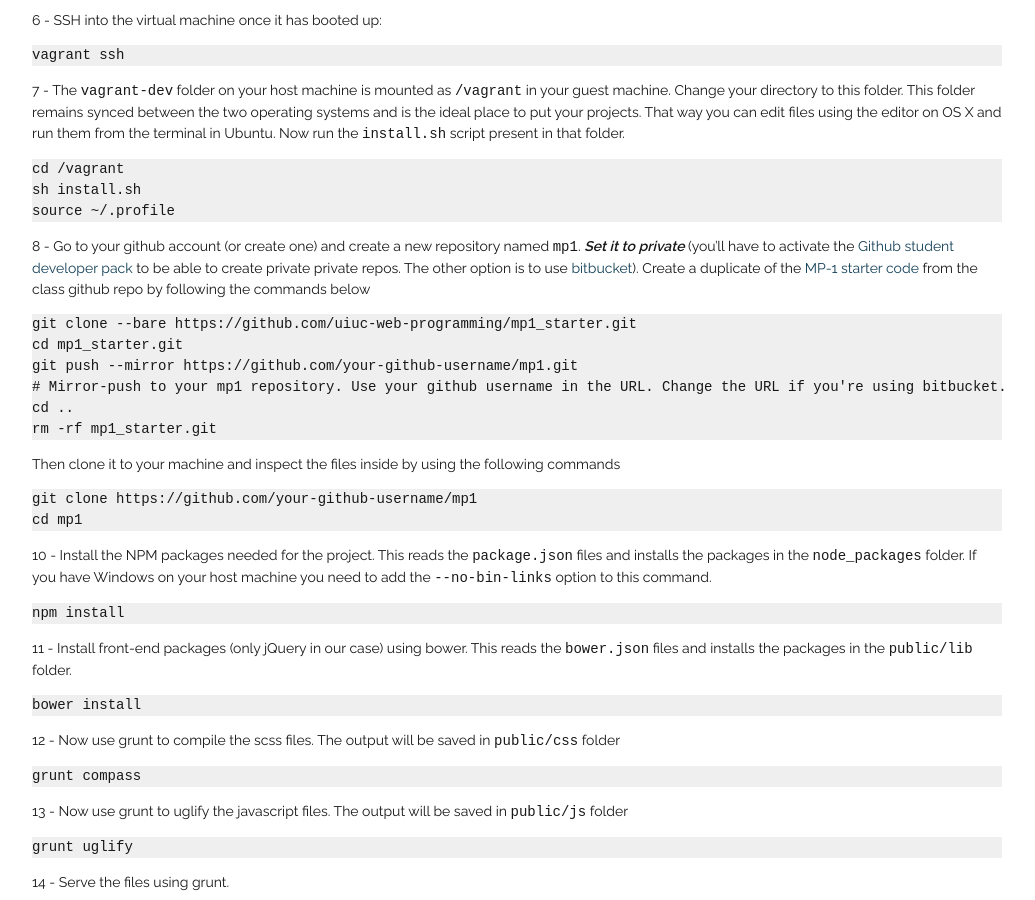
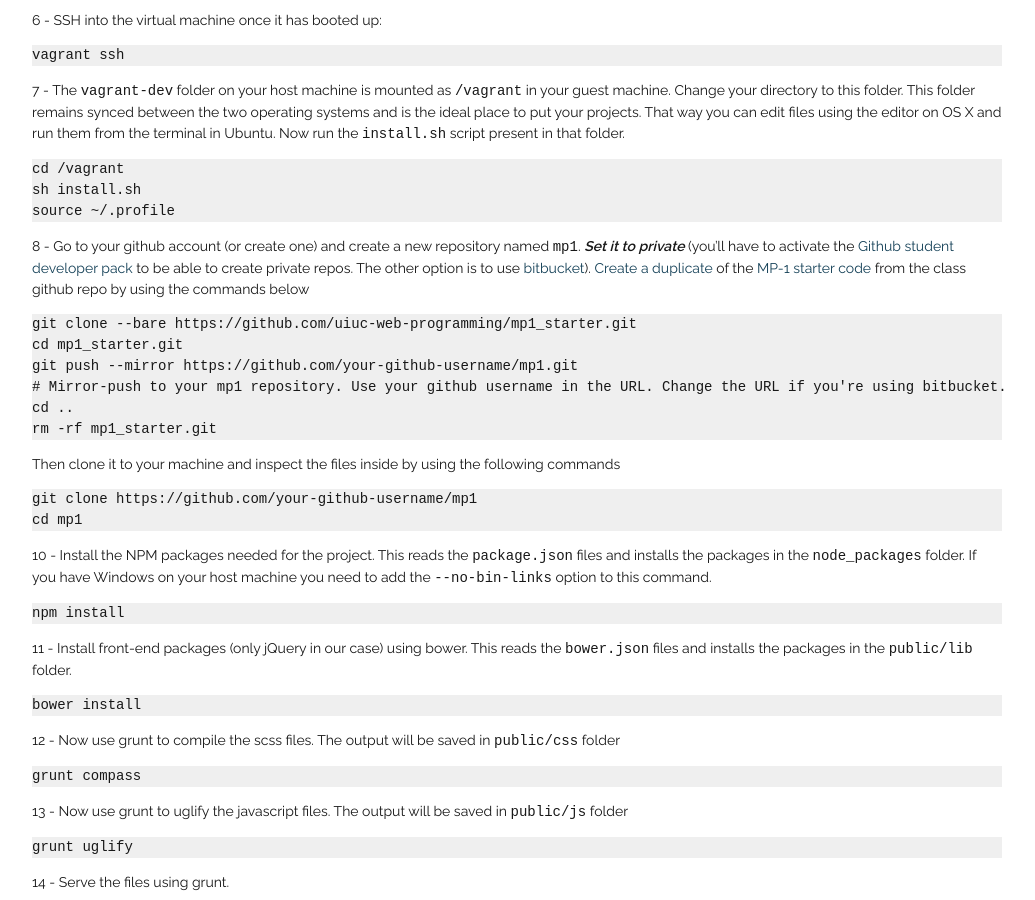
Before and after one commit to biplabdeka/fa2016, a Jekyll site: the page built from _posts/2015-1-28-Lab-1.md, in a window 1280 px wide and 900 px high, scrolled down 877 px. Shown: the whole window, without its empty margins (123-1158 px from the left). Built offline with Jekyll 4.4.1, drawn with Linux system fonts in a browser that asks for light colours; nearby versions of some CDN libraries; Markdown is read by kramdown in place of the engine named in the settings.

Commit message:
Update 2015-1-28-Lab-1.md

````diff
--- a/_posts/2015-1-28-Lab-1.md
+++ b/_posts/2015-1-28-Lab-1.md
@@ -47,7 +47,7 @@
 sh install.sh
 source ~/.profile
 ```
- 8 - Go to your github account (or create one) and create a new repository named `mp1`. ***Set it to private*** (you'll have to activate the [Github student developer pack](https://education.github.com/pack) to be able to create private private repos. The other option is to use [bitbucket](https://bitbucket.org/)). Create a duplicate of the [MP-1 starter code](https://github.com/uiuc-web-programming/mp1_starter) from the class github repo by following the commands below
+ 8 - Go to your github account (or create one) and create a new repository named `mp1`. ***Set it to private*** (you'll have to activate the [Github student developer pack](https://education.github.com/pack) to be able to create private repos. The other option is to use [bitbucket](https://bitbucket.org/)). [Create a duplicate](https://help.github.com/articles/duplicating-a-repository/) of the [MP-1 starter code](https://github.com/uiuc-web-programming/mp1_starter) from the class github repo by using the commands below
 
 ```bash
 git clone --bare https://github.com/uiuc-web-programming/mp1_starter.git
````
